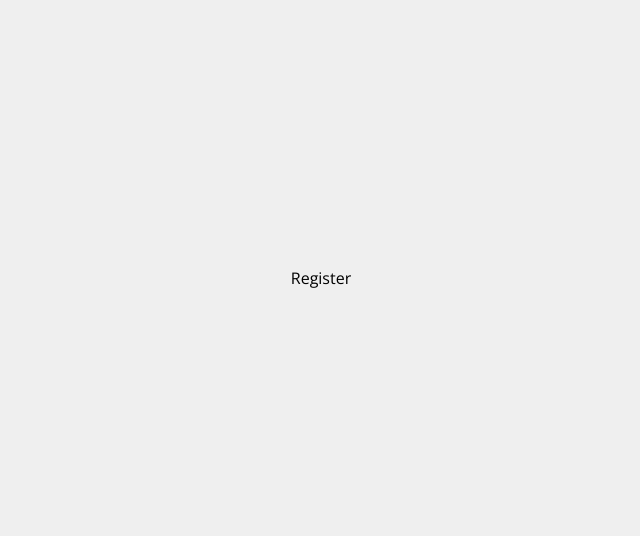
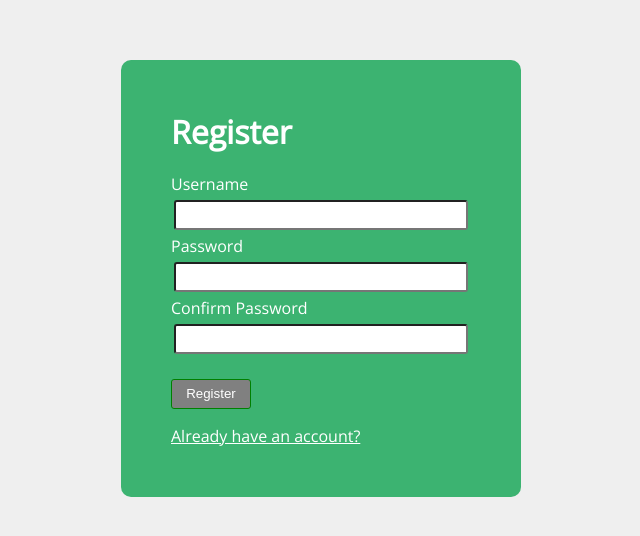
Before and after one commit to ruwinda90/content-publisher-frontend, a React (Create React App) app: page /register in a window 1280 px wide. Shown: the part 122-658 px from the top of the page, without its empty margins (319-959 px from the left). Built offline with nearby package versions, Linux system fonts and the light colour scheme.

Commit message:
Add basic Register.jsx functionality and style

```diff
--- a/src/pages/Register.jsx
+++ b/src/pages/Register.jsx
@@ -1,9 +1,63 @@
-import React from 'react'
+import React, { useState, useEffect } from "react";
+import { Link } from "react-router-dom";
+import { USERNAME_REGEX } from "../util/constants";
 
-const Register = () => {
+const Register = () => { // todo - complete this
+  const [username, setUsername] = useState("");
+  const [pwd, setPwd] = useState("");
+  const [confirmPwd, setConfirmPwd] = useState("");
+
+  const [isUsernameValid, setIsUsernameValid] = useState(false);
+  const [isPwdValid, setIsPwdValid] = useState(false);
+  const [isConfirmPwdValid, setIsConfirmPwdValid] = useState(false);
+
+  useEffect(() => {
+    const checkUsername = () => {
+      setIsUsernameValid(USERNAME_REGEX.test(username));
+    };
+
+    checkUsername();
+  }, [username]);
+
+  const handleSubmit = (e) => {
+    e.preventDefault();
+    console.log("Handle submit");
+  };
+
   return (
-    <div>Register</div>
-  )
-}
+    <main className="login">
+      <div className="loginArea">
+        <h1>Register</h1>
+        <form className="loginForm" onSubmit={handleSubmit}>
+          <label htmlFor="username">Username</label>
+          {(!isUsernameValid && username) && <p style={{color:"aquamarine"}}>Username is not valid!</p>}
+          <input
+            autoFocus
+            id="username"
+            type="text"
+            value={username}
+            onChange={(e) => setUsername(e.target.value)}
+          />
+          <label htmlFor="password">Password</label>
+          <input
+            id="password"
+            type="password"
+            value={pwd}
+            onChange={(e) => setPwd(e.target.value)}
+          />
+          <label htmlFor="confirmPassword">Confirm Password</label>
+          <input
+            id="confirmPassword"
+            type="password"
+            value={confirmPwd}
+            onChange={(e) => setConfirmPwd(e.target.value)}
+          />
+          <button disabled={!username || !pwd}>Register</button>
+        </form>
+        <Link to="/login">Already have an account?</Link>
+      </div>
+    </main>
+  );
+};
 
-export default Register
+export default Register;
--- /dev/null
+++ b/src/util/constants.js
@@ -0,0 +1,2 @@
+export const USERNAME_REGEX = /^[A-z][A-z0-9-_]{3,23}$/;
+export const PWD_REGEX = /^(?=.*[a-z])(?=.*[A-Z])(?=.*[0-9])(?=.*[!@#$%]).{8,24}$/;
```
